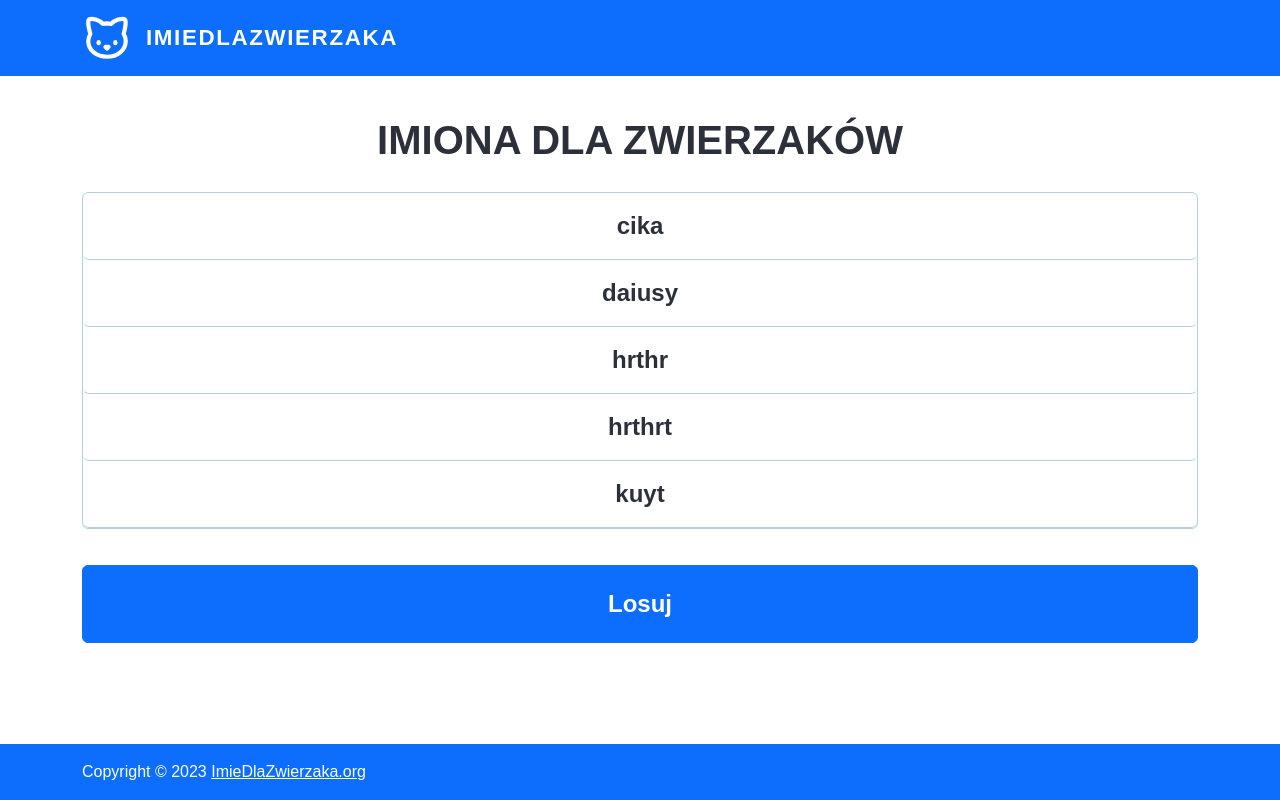
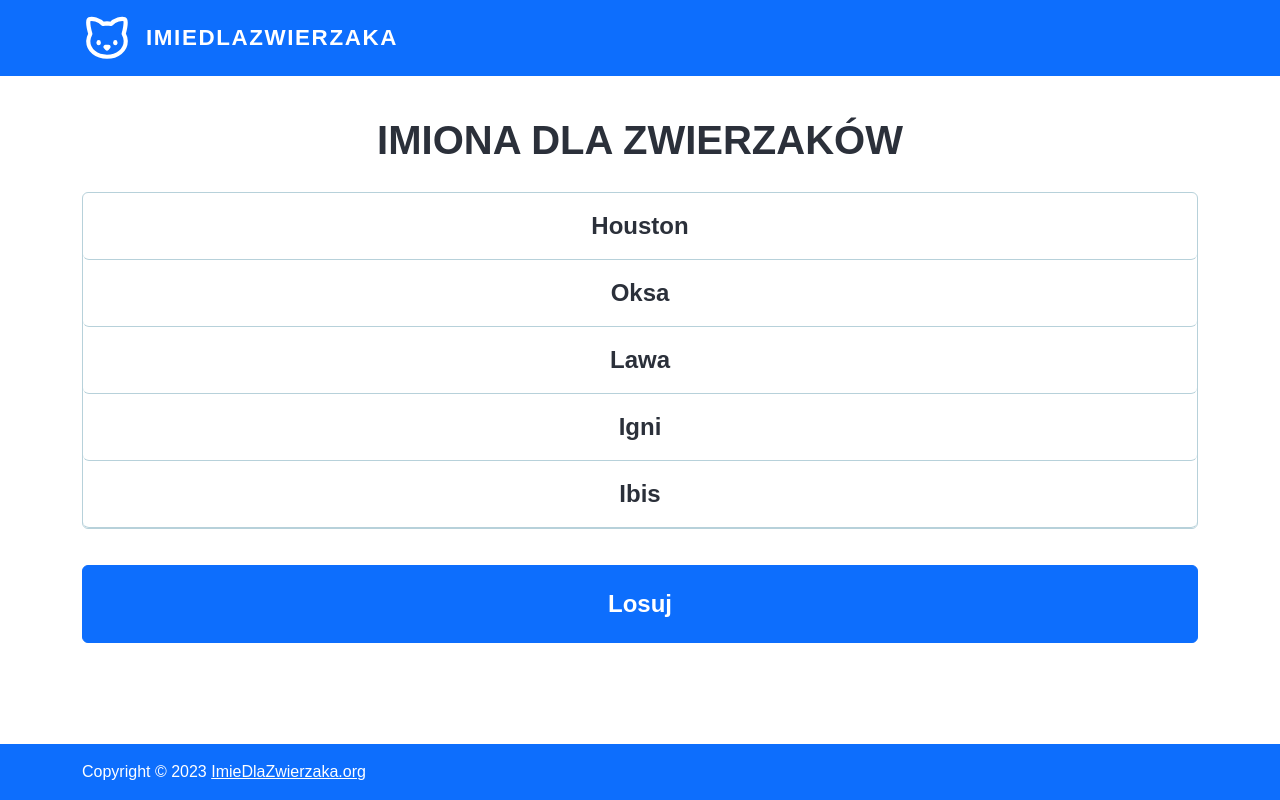
Before and after one commit to grekuu/PetName, a React (Vite) app: page / in a window 1280 px wide. Built offline with nearby package versions, Linux system fonts and the light colour scheme.

Commit message:
feat(Home): random names generator

```diff
--- a/src/components/Home/Home.tsx
+++ b/src/components/Home/Home.tsx
@@ -1,19 +1,41 @@
+import { useState, useEffect } from 'react';
 import { Container } from 'react-bootstrap';
 import Button from 'react-bootstrap/Button';
 import './home.scss';
 
+import jsonData from '../../common/data.json';
+
 const Home = () => {
+  const [randomNames, setRandomNames] = useState<string[]>([]);
+  const [selectedNames, setSelectedNames] = useState<string[]>([]);
+
+  useEffect(() => {
+    setRandomNames(jsonData.names);
+    selectRandomNames();
+  }, []);
+
+  const selectRandomNames = () => {
+    const numNamesToSelect = 5;
+    const shuffledNames = [...randomNames].sort(() => 0.5 - Math.random());
+    const selectedNames = shuffledNames.slice(0, numNamesToSelect);
+    setSelectedNames(selectedNames);
+  };
+
+  useEffect(() => {
+    if (randomNames.length > 0) {
+      selectRandomNames();
+    }
+  }, [randomNames]);
+
   return (
     <Container className="home-container">
       <h1>IMIONA DLA ZWIERZAKÓW</h1>
       <ul className="name-list">
-        <li>cika</li>
-        <li>daiusy</li>
-        <li>hrthr</li>
-        <li>hrthrt</li>
-        <li>kuyt</li>
+        {selectedNames.map((name, index) => (
+          <li key={index}>{name}</li>
+        ))}
       </ul>
-      <Button variant="primary" className="generate-btn">
+      <Button variant="primary" className="generate-btn" onClick={selectRandomNames}>
         Losuj
       </Button>
     </Container>
```
